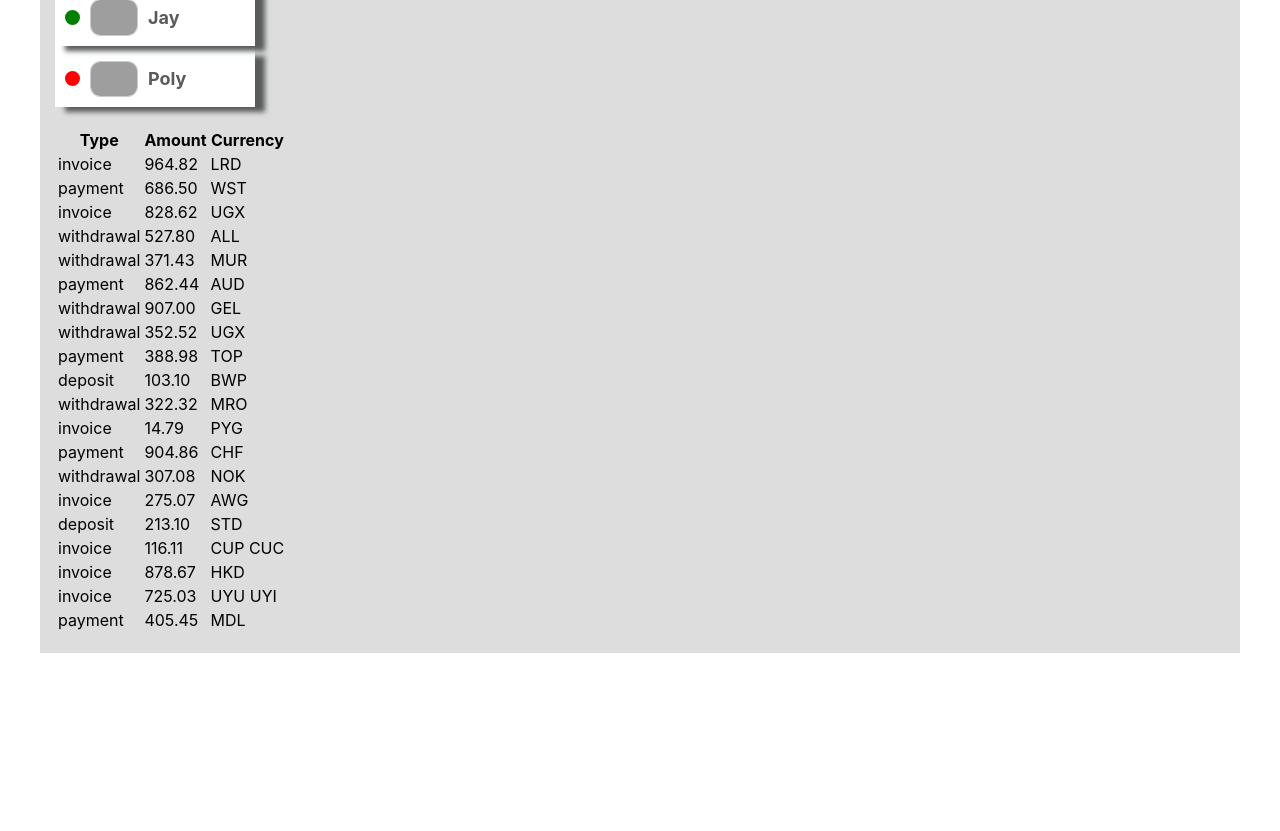
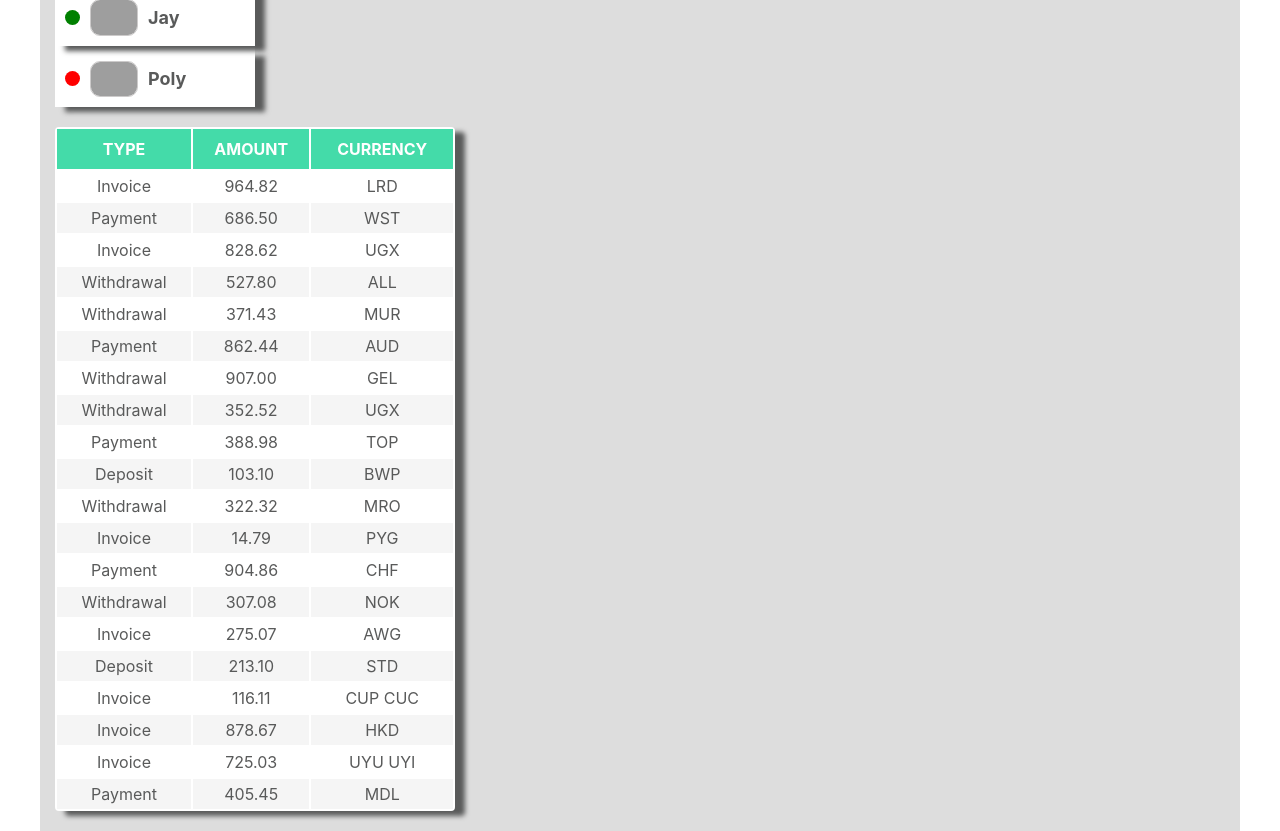
Before and after one commit to AnnaRed1982/goit-react-hw-01-components, a React (Create React App) app: page / in a window 1280 px wide. Shown: the part 640-1471 px from the top of the page. Before the commit the page ends 1293 px from the top, so only its background shows below. Built offline with nearby package versions, Linux system fonts and the light colour scheme; grey boxes are pictures that could not be loaded.

Commit message:
comp4 css

```diff
--- a/src/components/TransactionHistory/TransactionHistory.js
+++ b/src/components/TransactionHistory/TransactionHistory.js
@@ -1,8 +1,9 @@
 import PropTypes from 'prop-types';
+import css from 'components/TransactionHistory/TransactionHistory.module.css'
 
 export default function TransactionHistory({ items }) {
   return (
-    <table className="transaction-history">
+    <table className={css["transaction-history"]}>
       <thead>
         <tr>
           <th>Type</th>
--- /dev/null
+++ b/src/components/TransactionHistory/TransactionHistory.module.css
@@ -0,0 +1,35 @@
+.transaction-history {
+  background-color: white;
+  width: 400px;
+  text-align: center;
+  border-radius: 4px;
+  color: rgb(89, 90, 90);
+
+  box-shadow: 10px 5px 5px rgb(89, 90, 90);
+}
+
+thead {
+  background-color: rgb(68, 219, 169);
+  color: white;
+  text-transform: uppercase;
+}
+
+th {
+   padding-top: 10px;
+    padding-bottom: 10px;
+}
+
+tbody {
+  background-color: white;
+}
+
+tr:nth-child(even) {
+  background-color: whitesmoke;
+}
+td{
+    padding-top: 5px;
+    padding-bottom: 5px;
+}
+td:first-child::first-letter {
+  text-transform: uppercase;
+}
```
